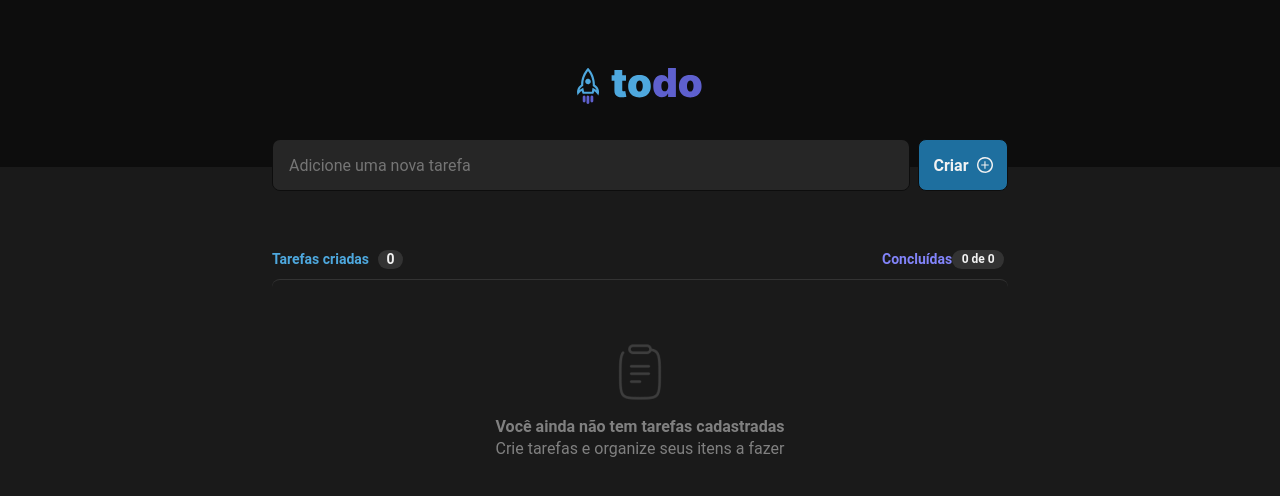
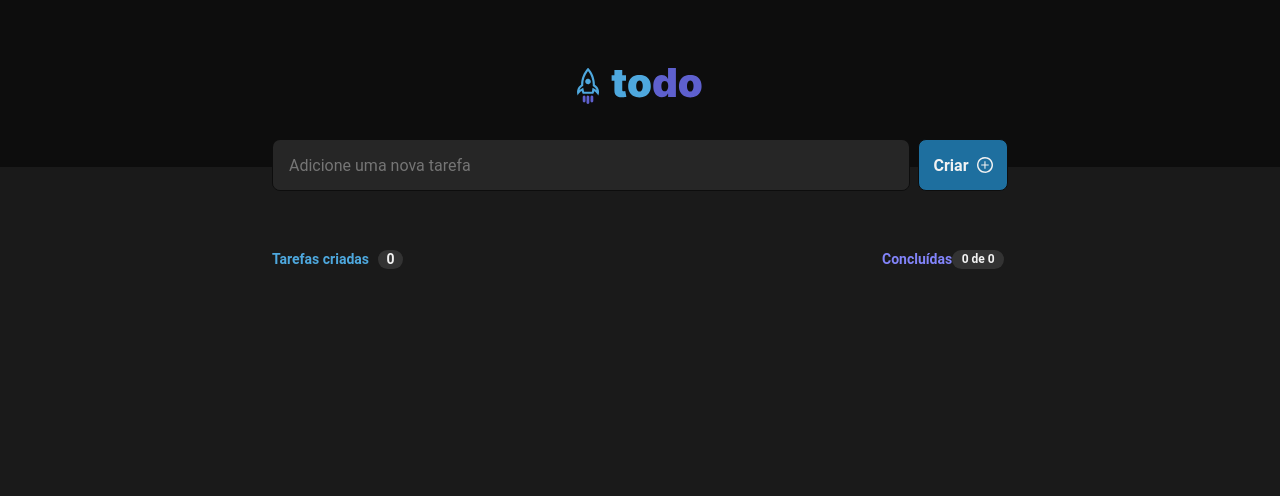
Before and after one commit to JudisJava/list-todo, a React (Vite) app: page / in a window 1280 px wide. Shown: the top 496 px of the page. Built offline with nearby package versions, Linux system fonts and the light colour scheme.

Commit message:
Finalizando useReduce
-Falta adicionar a contagem

```diff
--- a/src/containers/Formtask.tsx
+++ b/src/containers/Formtask.tsx
@@ -8,14 +8,31 @@ import PlusSvg from "../assets/plus.svg";
 
 import "../scss/import.scss";
 
-const actions = {
+export const actions = {
+  newtask:  'newtask',
   complete: 'complete',
 };
 
-function reducer(complete, action) {
+const inicial = {
+  listtarefas: [],
+  completos: 0,
+}
+
+function reducer(state, action) {
+  const newState = {...state};
   switch (action.type) {
+    case actions.newtask:
+      newState.listtarefas = [...newState.listtarefas, newTask(action.payload.newTaskText)]
+      return newState;
     case actions.complete:
-      return[...complete, newTask(action.payload.newTaskText)]
+      newState.listtarefas = newState.listtarefas.map(tarefa => {
+        if (tarefa.id === action.payload.id) {
+          return { ...tarefa, complete: !tarefa.complete}
+        }
+        return tarefa
+      })
+      newState.completos += 1;
+      return newState;
   }
 }
 
@@ -24,24 +41,20 @@ function newTask(newTaskText) {
 }
 
 export function Formtask() {
-  const [tarefas, setTarefas] = useState([]);
+  const [tarefas, dispatch] = useReducer(reducer, inicial);
 
   const [newTaskText, setNewTaskText] = useState("");
-
-  const [complete, dispatch] = useReducer(reducer, []);
 
   const [somadorComplete, setSomadorComplete] = useState(0);
 
   function handleCreateNewTask(e) {
     e?.preventDefault();
 
-    setTarefas([...tarefas, newTaskText]);
-    dispatch({ type: actions.complete, payload: { newTaskText: newTaskText } })
+    // setTarefas([...tarefas, newTaskText]);
+    dispatch({ type: actions.newtask, payload: { newTaskText: newTaskText } })
 
     setNewTaskText('');
   }
-
-  console.log(complete)
 
   function handleNewTaskChange(e) {
     setNewTaskText(e?.target.value);
@@ -61,7 +74,7 @@ export function Formtask() {
       return tarefa !== taskToDelete;
     });
 
-    setTarefas(taskWithoutDeleteOne);
+    dispatch(taskWithoutDeleteOne);
   }
 
   return (
@@ -84,15 +97,15 @@ export function Formtask() {
         <div className="infolist">
           <div className="criados">
             <p className="tarefacriada">Tarefas criadas</p>
-            <a className="contador">{tarefas.length}</a>
+            <a className="contador">{tarefas.listtarefas.length}</a>
           </div>
 
           <div className="finalizados">
             <p className="tarefacompleta">Concluídas</p>
-            <a className="contadorComplete">{somadorComplete} de {tarefas.length}</a>
+            <a className="contadorComplete">{tarefas.completos} de {tarefas.listtarefas.length}</a>
           </div>
         </div>
-        {tarefas.length === 0 && (
+        {tarefas?.length === 0 && (
           <div className="areavoid">
             <img className="clipimg" src={ImgClipBoard} />
 
@@ -105,10 +118,10 @@ export function Formtask() {
         )}{" "}
         {tarefas && (
           <div className="listatarefas">
-            {tarefas.map((tarefa) => {
+            {tarefas.listtarefas.map(tarefa => {
               return (
                 <Task
-                  key={tarefa}
+                  key={tarefa.id}
                   content={tarefa}
                   onSetTarefas={deleteTask}
                   onCompleteTask={dispatch}
--- a/src/containers/Task.tsx
+++ b/src/containers/Task.tsx
@@ -1,4 +1,5 @@
 import Lixeira from '../assets/trash.svg'
+import { actions } from './Formtask';
 
 export function Task({ content, onSetTarefas, onCompleteTask, onSomandoComplete }) {
 
@@ -7,15 +8,15 @@ export function Task({ content, onSetTarefas, onCompleteTask, onSomandoComplete
   }
 
   function handleToggleComplete() {
-    onCompleteTask(content)
+    onCompleteTask({ type: actions?.complete, payload: {id: content.id }})
   }
 
   return (
     <>
         <div className='tarefa' onClick={handleToggleComplete}>
-          <input type='checkBox' id={content} className='checkbox'/>
-          <label for={content} >
-            {content}
+          <input type='checkBox' id={content.id} className='checkbox'/>
+          <label for={content.id}>
+            {content.newTaskText}
           </label>
           <img onClick={handleDeleteTask} className='lixeiraimg' src={Lixeira}/>
         </div>
```
